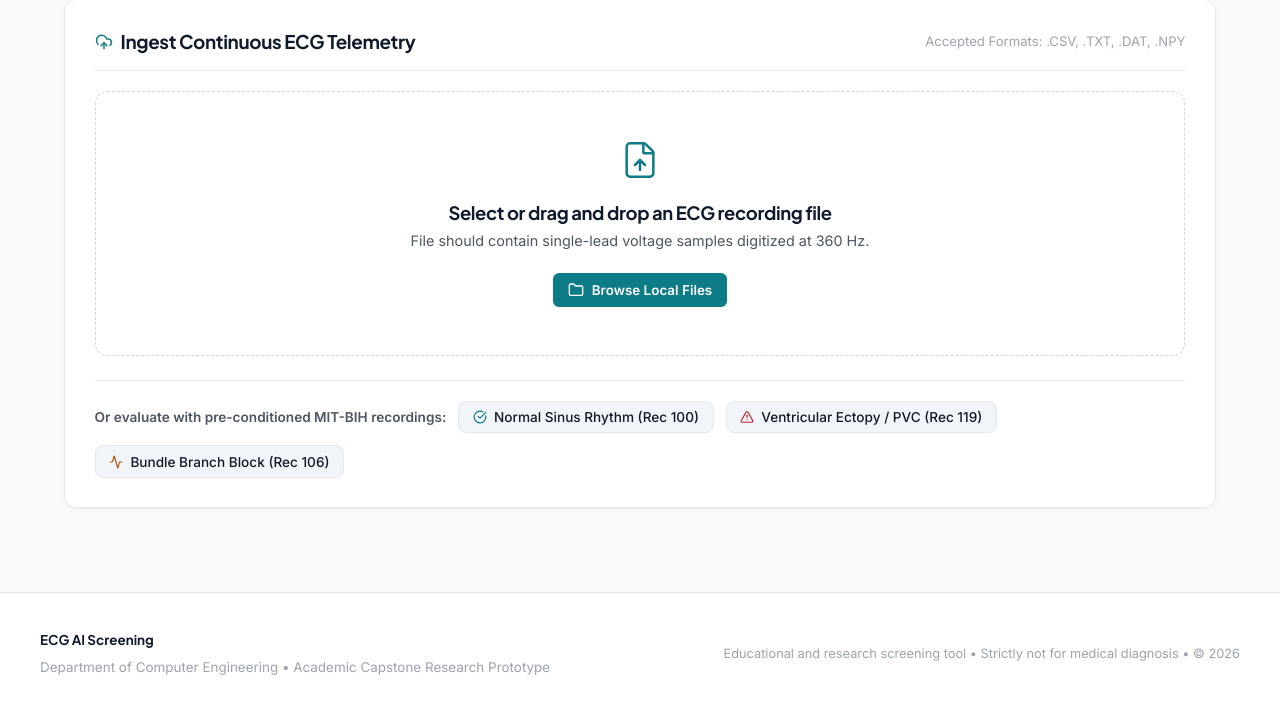
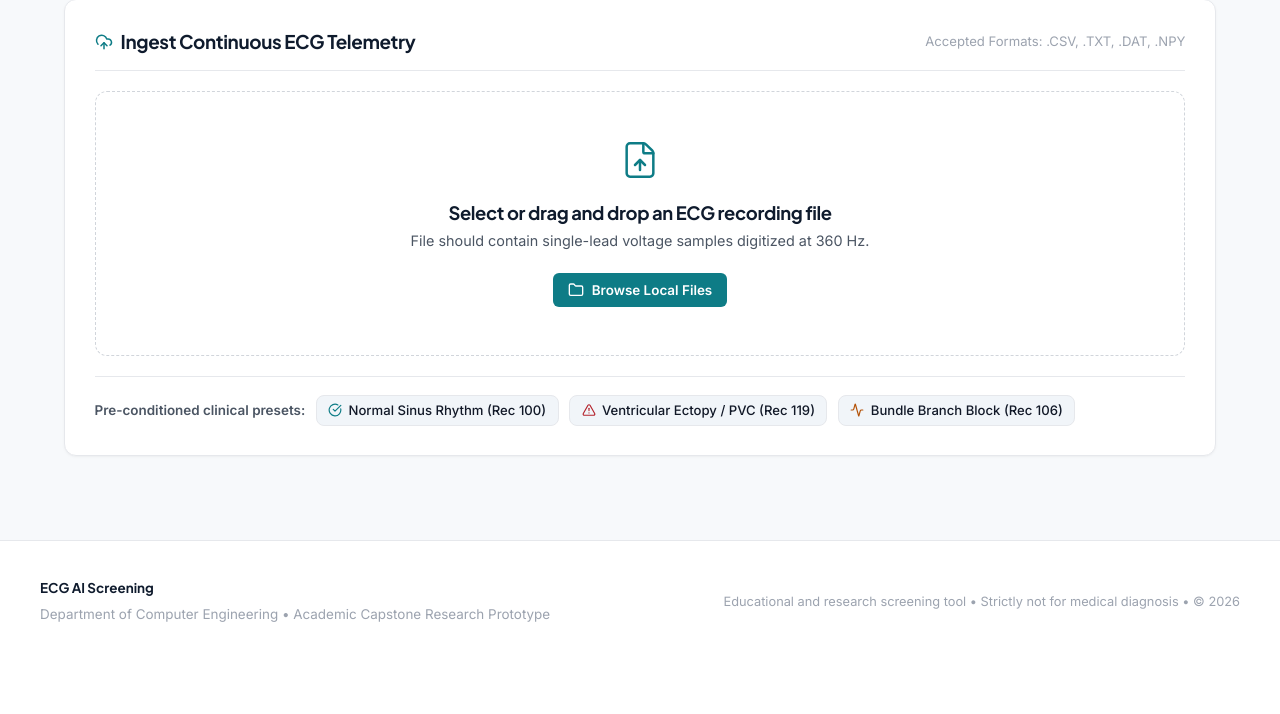
Before and after one commit to ShreyashTelang/MDM_Project, a Flask app: page /analysis in a window 1280 px wide. Shown: the part 314-1028 px from the top of the page. After the commit the page ends 936 px from the top, so only its background shows below. Run offline with Flask 3, Linux system fonts and the light colour scheme.

Commit message:
style: arrange clinical preset sample buttons in one line

```diff
--- a/static/css/style.css
+++ b/static/css/style.css
@@ -756,13 +756,22 @@ p {
 }
 
 .samples-strip {
-    margin-top: 1.5rem;
-    padding-top: 1.25rem;
+    margin-top: 1.25rem;
+    padding-top: 1.15rem;
     border-top: 1px solid var(--border-subtle);
     display: flex;
-    flex-wrap: wrap;
+    flex-wrap: nowrap;
     align-items: center;
-    gap: 0.75rem;
+    gap: 0.65rem;
+    overflow-x: auto;
+}
+
+.samples-label {
+    font-size: 0.84rem;
+    color: var(--text-secondary);
+    font-weight: 600;
+    white-space: nowrap;
+    flex-shrink: 0;
 }
 
 .sample-btn {
@@ -770,15 +779,17 @@ p {
     color: var(--text-primary);
     border: 1px solid var(--border-subtle);
     border-radius: var(--radius-btn);
-    padding: 0.45rem 0.85rem;
-    font-size: 0.85rem;
+    padding: 0.38rem 0.72rem;
+    font-size: 0.82rem;
     font-weight: 500;
     cursor: pointer;
     transition: background-color var(--transition-fast), border-color var(--transition-fast);
     display: inline-flex;
     align-items: center;
-    gap: 0.45rem;
+    gap: 0.4rem;
     font-family: var(--font-sans);
+    white-space: nowrap;
+    flex-shrink: 0;
 }
 
 .sample-btn svg {
--- a/templates/about.html
+++ b/templates/about.html
@@ -4,7 +4,7 @@
     <meta charset="UTF-8">
     <meta name="viewport" content="width=device-width, initial-scale=1.0">
     <title>About &amp; Architecture | ECG AI</title>
-    <link rel="stylesheet" href="/static/css/style.css?v=2.2">
+    <link rel="stylesheet" href="/static/css/style.css?v=2.3">
     <!-- Lucide Icons -->
     <script src="https://unpkg.com/lucide@latest"></script>
 </head>
--- a/templates/analysis.html
+++ b/templates/analysis.html
@@ -4,7 +4,7 @@
     <meta charset="UTF-8">
     <meta name="viewport" content="width=device-width, initial-scale=1.0">
     <title>ECG Analysis &amp; Waveform Screening | ECG AI</title>
-    <link rel="stylesheet" href="/static/css/style.css?v=2.2">
+    <link rel="stylesheet" href="/static/css/style.css?v=2.3">
     <!-- Chart.js CDN -->
     <script src="https://cdn.jsdelivr.net/npm/chart.js"></script>
     <!-- Lucide Icons -->
@@ -84,10 +84,10 @@
                 <input type="file" id="ecgFileInput" class="file-input" accept=".csv,.txt,.dat,.npy">
             </div>
 
-            <!-- Pre-Configured Benchmark Samples -->
+            <!-- Pre-Configured Benchmark Samples in One Single Line -->
             <div class="samples-strip">
-                <span style="font-size: 0.85rem; color: var(--text-secondary); font-weight: 600;">
-                    Or evaluate with pre-conditioned MIT-BIH recordings:
+                <span class="samples-label">
+                    Pre-conditioned clinical presets:
                 </span>
                 <button type="button" class="sample-btn" data-sample="normal">
                     <i data-lucide="check-circle" style="color: var(--color-accent);"></i> Normal Sinus Rhythm (Rec 100)
--- a/templates/history.html
+++ b/templates/history.html
@@ -4,7 +4,7 @@
     <meta charset="UTF-8">
     <meta name="viewport" content="width=device-width, initial-scale=1.0">
     <title>Screening History | ECG AI</title>
-    <link rel="stylesheet" href="/static/css/style.css?v=2.2">
+    <link rel="stylesheet" href="/static/css/style.css?v=2.3">
     <!-- Lucide Icons -->
     <script src="https://unpkg.com/lucide@latest"></script>
 </head>
--- a/templates/index.html
+++ b/templates/index.html
@@ -4,7 +4,7 @@
     <meta charset="UTF-8">
     <meta name="viewport" content="width=device-width, initial-scale=1.0">
     <title>ECG AI - 1D CNN Abnormality Detection and Classification</title>
-    <link rel="stylesheet" href="/static/css/style.css?v=2.2">
+    <link rel="stylesheet" href="/static/css/style.css?v=2.3">
     <script src="https://unpkg.com/lucide@latest"></script>
 </head>
 <body>
```
